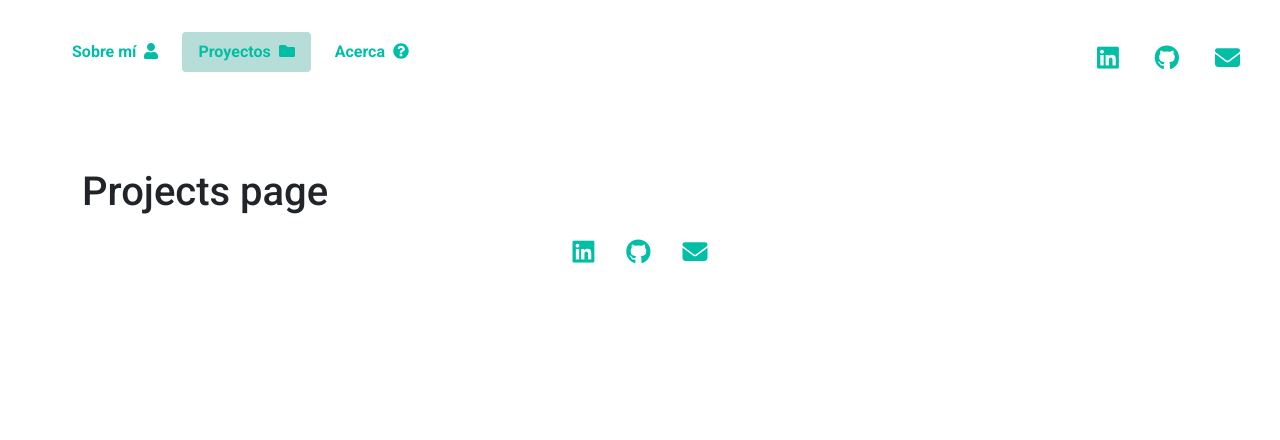
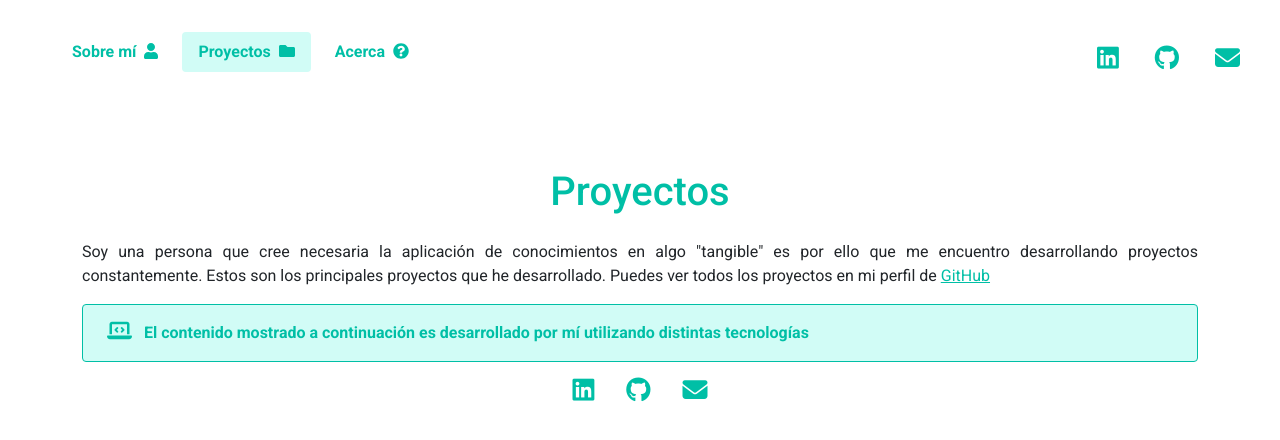
Before and after one commit to Samuelcodingg/mern-portfolio, a React (Create React App) app in the folder frontend/: page /projects in a window 1280 px wide. Shown: the top 440 px of the page. Built offline with nearby package versions, Linux system fonts and the light colour scheme; no server answers.

Commit message:
projectpage initialized

```diff
--- a/frontend/src/components/projectspage/ProjectsPage.js
+++ b/frontend/src/components/projectspage/ProjectsPage.js
@@ -3,7 +3,13 @@ import React from 'react';
 export const ProjectsPage = () => {
     return (
         <div>
-            <h1>Projects page</h1>
+            <h1 className="text-center primary-color">Proyectos</h1>
+            <p className="mt-4 fs-6 justify">
+                Soy una persona que cree necesaria la aplicación de conocimientos en algo "tangible" es por ello que me encuentro desarrollando proyectos constantemente. Estos son los principales proyectos que he desarrollado. Puedes ver todos los proyectos en mi perfil de <a href="https://github.com/Samuelcodingg" target="_blank" rel="noreferrer" className="primary-color">  GitHub </a>
+            </p>
+            <div className="px-4 py-3 border-primary-color bg-clear-color rounded">
+                <p className="mb-0 primary-color fw-bold"><i class="fas fa-laptop-code fs-5"></i> &nbsp; El contenido mostrado a continuación es desarrollado por mí utilizando distintas tecnologías</p>
+            </div>
         </div>
     )
 }
--- a/frontend/src/components/ui/NavbarComponent.js
+++ b/frontend/src/components/ui/NavbarComponent.js
@@ -10,7 +10,7 @@ export const NavbarComponent = () => {
                 <NavLink
                     to='/'
                     exact
-                    activeClassName="bg-active"
+                    activeClassName="bg-clear-color"
                     className="fw-bold nav-link-port text-decoration-none primary-color px-3 py-2 rounded"
                 >
                     Sobre mí
@@ -19,7 +19,7 @@ export const NavbarComponent = () => {
                 <NavLink
                     to='/projects'
                     exact
-                    activeClassName="bg-active"
+                    activeClassName="bg-clear-color"
                     className="fw-bold nav-link-port text-decoration-none primary-color px-3 py-2 rounded ms-2"
                 >
                     Proyectos
@@ -28,7 +28,7 @@ export const NavbarComponent = () => {
                 <NavLink
                     to='/about'
                     exact
-                    activeClassName="bg-active"
+                    activeClassName="bg-clear-color"
                     className="fw-bold nav-link-port text-decoration-none primary-color px-3 py-2 rounded ms-2"
                 >
                     Acerca
--- a/frontend/src/index.css
+++ b/frontend/src/index.css
@@ -33,6 +33,10 @@ body {
   background-color: #b6ddd7 !important;
 }
 
+.bg-clear-color {
+  background-color: #d1fcf6 !important;
+}
+
 .height-icon {
   font-size: 25px;
 }
@@ -59,6 +63,10 @@ body {
   100% {
     transform: translateY(0px);
   }
+}
+
+.justify {
+  text-align: justify;
 }
 
 /*navbar*/
```
